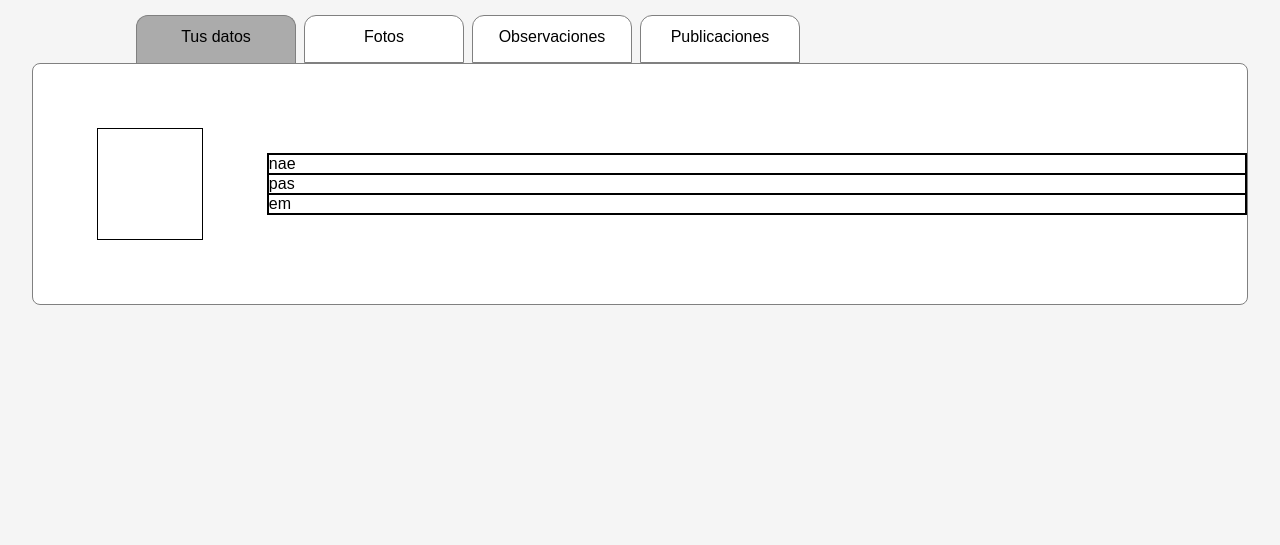
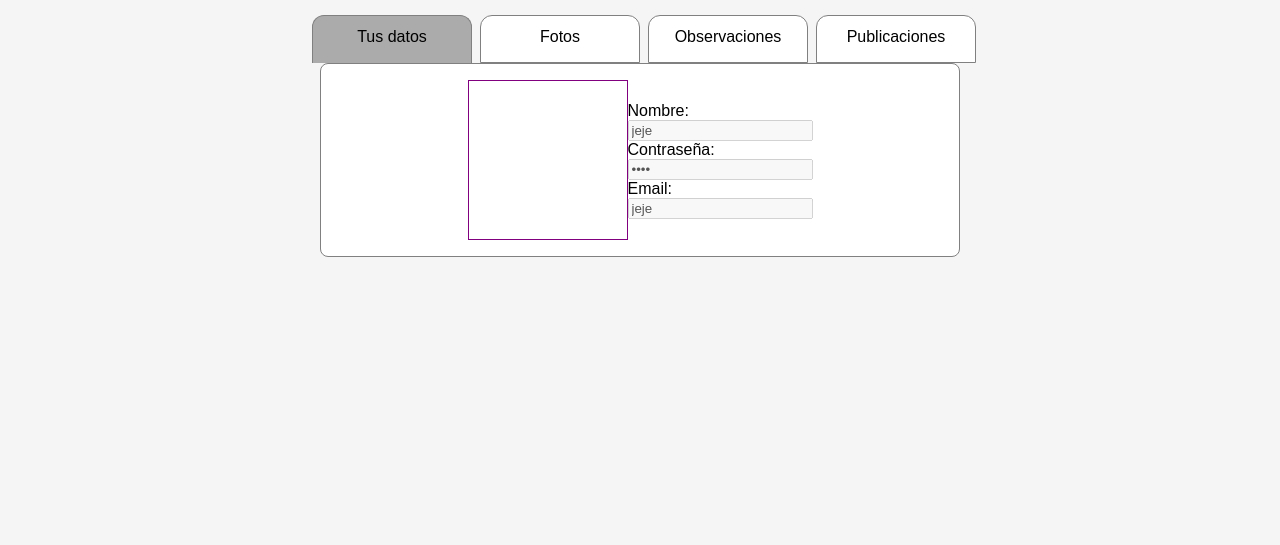
Before and after one commit to mlc1503/proyectoOARA, a PHP site: page /tuTab.html in a window 1280 px wide. Shown: the part 561-1106 px from the top of the page. Run offline with PHP 8.4, Linux system fonts and the light colour scheme.

Commit message:
obras en tuTab parte 4 de ¿ he centrado el contentPage, cambios menores en otras vistas

```diff
--- a/Views/login.html
+++ b/Views/login.html
@@ -35,7 +35,7 @@
                 <input type="password" name="" id="inputPass" placeholder="Contraseña">
             </div>
         </div>
-        <div class="errMessage" id="errMessage"><small>Debería aparecer un error aquí</small></div>
+        <div class="errMessage" id="errMessage"><small></small></div>
         <div class="registerLink" id="errMessage"><small><a href="registerPage.html">No tienes una cuenta? Regístrate</a></small></div>
         <div id="buttonDiv">
             <button class="sendLogin" onclick="sendLogin()">
--- a/Views/styles/navbar.css
+++ b/Views/styles/navbar.css
@@ -45,6 +45,7 @@
     }
     .navbarTab>a, .navbarTab>p{
         color: whitesmoke;
+        text-decoration: none;
     }
     .navbarTab:hover{
         border-radius: 0.5em;
--- a/Views/styles/tuTabStyles.css
+++ b/Views/styles/tuTabStyles.css
@@ -20,11 +20,11 @@ body{
         padding-top: 1em;
     }
         #tableOfContents{
-            padding-left: 10vw;
             display: flex;
+            justify-content: center;
+            align-items: center;
         }
         .contentTab{
-            z-index: 0;
             height: 3em;
             width: 10em;
 
@@ -40,22 +40,29 @@ body{
         }
 
         .contentPage{
-            z-index: 1;
-            position: relative;
-            height: auto;
-
+            width: 100%;
             display: flex;
             align-items: center;
+            justify-content: center;
+        }
+            .contentPage>div{
+                min-width: 50%;
+                background-color: white;
+                padding: 1em;
+                border: 1px solid gray;
+                border-radius: 0.5em;
+            }
 
-            background-color: white;
-            margin-left: 2.5vw;
-            margin-right: 2.5vw;
-            border-radius: 0.5em;
-            border: 1px solid gray;
-        }
-            /* debug */
-            .contentPage>*, .userDesc>*{
-                border: 1px solid;
+            #datos{
+                display: flex;
+                justify-content: center;
+                align-items: center;
+            }
+
+            #datos>.profileImage{
+                border: 1px solid purple;
+                width: 10em;
+                height: 10em;
             }
 
     #footer{
--- a/Views/tuTab.html
+++ b/Views/tuTab.html
@@ -49,33 +49,43 @@
     <div id="mainContent">
         <div id="tableOfContents">
             <div class="contentTab" id="profileTab" onclick="tabShown(0)">
-                Tus datos
+                <p>Tus datos</p>
             </div>
             <div class="contentTab" id="photosTab" onclick="tabShown(1)">
-                Fotos
+                <p>Fotos</p>
             </div>
             <div class="contentTab" id="observationsTab" onclick="tabShown(2)">
-                Observaciones
+                <p>Observaciones</p>
             </div>
             <div class="contentTab" id="publicationsTab" onclick="tabShown(3)">
-                Publicaciones
+                <p>Publicaciones</p>
             </div>
         </div>
 
-        <div class="contentPage" id="datos">
-            <div class="profileimage" style="height: 7em; width: 7em; margin: 4em;"></div>
-            <div class="userDesc" style="width: calc(100% - 11em); height: 100%;">
-                <div class="name">nae</div>
-                <div class="pass">pas</div>
-                <div class="email">em</div>
+        <div class="contentPage">
+            <div id="datos">
+                <div class="profileImage"></div>
+                <div class="userDesc">
+                    <div class="userDescFieldDiv">
+                        <p>Nombre:</p>
+                        <input type="text" name="" id="" value="jeje" disabled>
+                    </div>
+                    <div class="userDescFieldDiv">
+                        <p>Contraseña:</p>
+                        <input type="password" name="" id="" value="jeje" disabled>
+                    </div>
+                    <div class="userDescFieldDiv">
+                        <p>Email:</p>
+                        <input type="email" name="" id="" value="jeje" disabled>
+                    </div>
                 </div>
             </div>
 
-        <div class="contentPage" id="photos">
+            <div id="photos">
                 no tienes fotos publicadas
             </div>
 
-        <div class="contentPage" id="observations">
+            <div id="observations">
 
                 no tienes observaciones hechas <button onclick="createObservation()">crear una</button>&nbsp;
 
@@ -91,8 +101,9 @@
                 </div>
             </div>
 
-        <div class="contentPage" id="publications">
+            <div id="publications">
                 no has hecho ninguna publicacion
+            </div>
         </div>
 </div>
 
--- a/Views/tuTab.js
+++ b/Views/tuTab.js
@@ -5,9 +5,13 @@ $(function(){
 function tabShown(tabID){
     //shows clicked tab and hides all others
     $("#profileTab").css("background-color", "rgba(255,255,255,1)");
+    $("#profileTab").css("border-bottom", "1px solid gray");
     $("#photosTab").css("background-color", "rgba(255,255,255,1)");
+    $("#photosTab").css("border-bottom", "1px solid gray");
     $("#observationsTab").css("background-color", "rgba(255,255,255,1)");
+    $("#observationsTab").css("border-bottom", "1px solid gray");
     $("#publicationsTab").css("background-color", "rgba(255,255,255,1)");
+    $("#publicationsTab").css("border-bottom", "1px solid gray");
 
     if(tabID == 0){
         $("#datos").show();
@@ -21,7 +25,7 @@ function tabShown(tabID){
         $("#datos").hide();
         $("#photos").show();
         $("#photosTab").css("background-color", "rgba(0,0,0,0.3)");
-        $("#photosTab").css("background-color", "rgba(0,0,0,0.3)");
+        $("#photosTab").css("border-bottom", "none");
         $("#observations").hide();
         $("#publications").hide();
     }
@@ -30,6 +34,7 @@ function tabShown(tabID){
         $("#photos").hide();
         $("#observations").show();
         $("#observationsTab").css("background-color", "rgba(0,0,0,0.3)");
+        $("#observationsTab").css("border-bottom", "none");
         $("#publications").hide();
     }
     else if(tabID == 3){
@@ -38,6 +43,7 @@ function tabShown(tabID){
         $("#observations").hide();
         $("#publications").show();
         $("#publicationsTab").css("background-color", "rgba(0,0,0,0.3");
+        $("#publicationsTab").css("border-bottom", "none");
     }
 }
 
```
Lines whose indentation alone changed are shown as unchanged.
